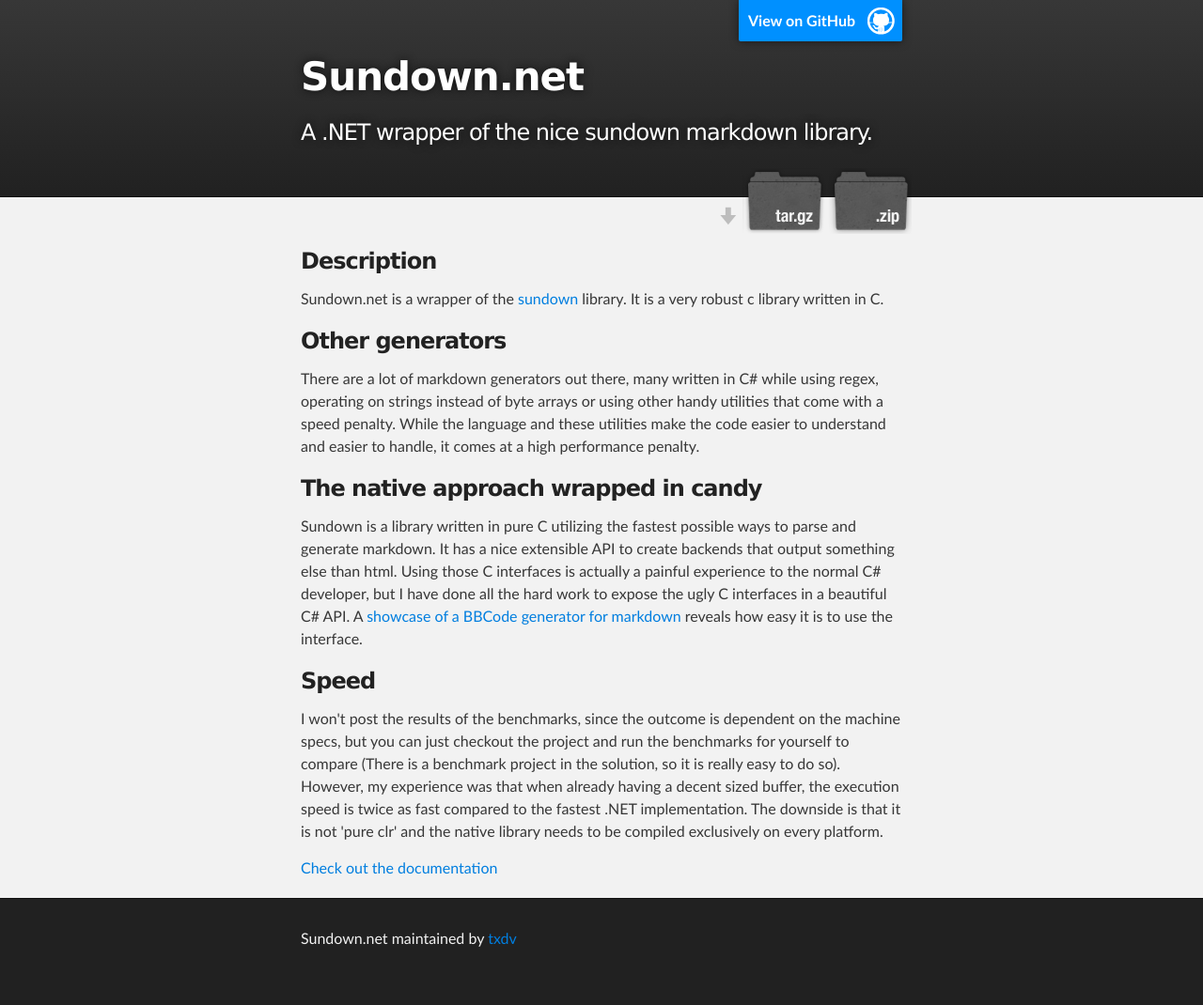
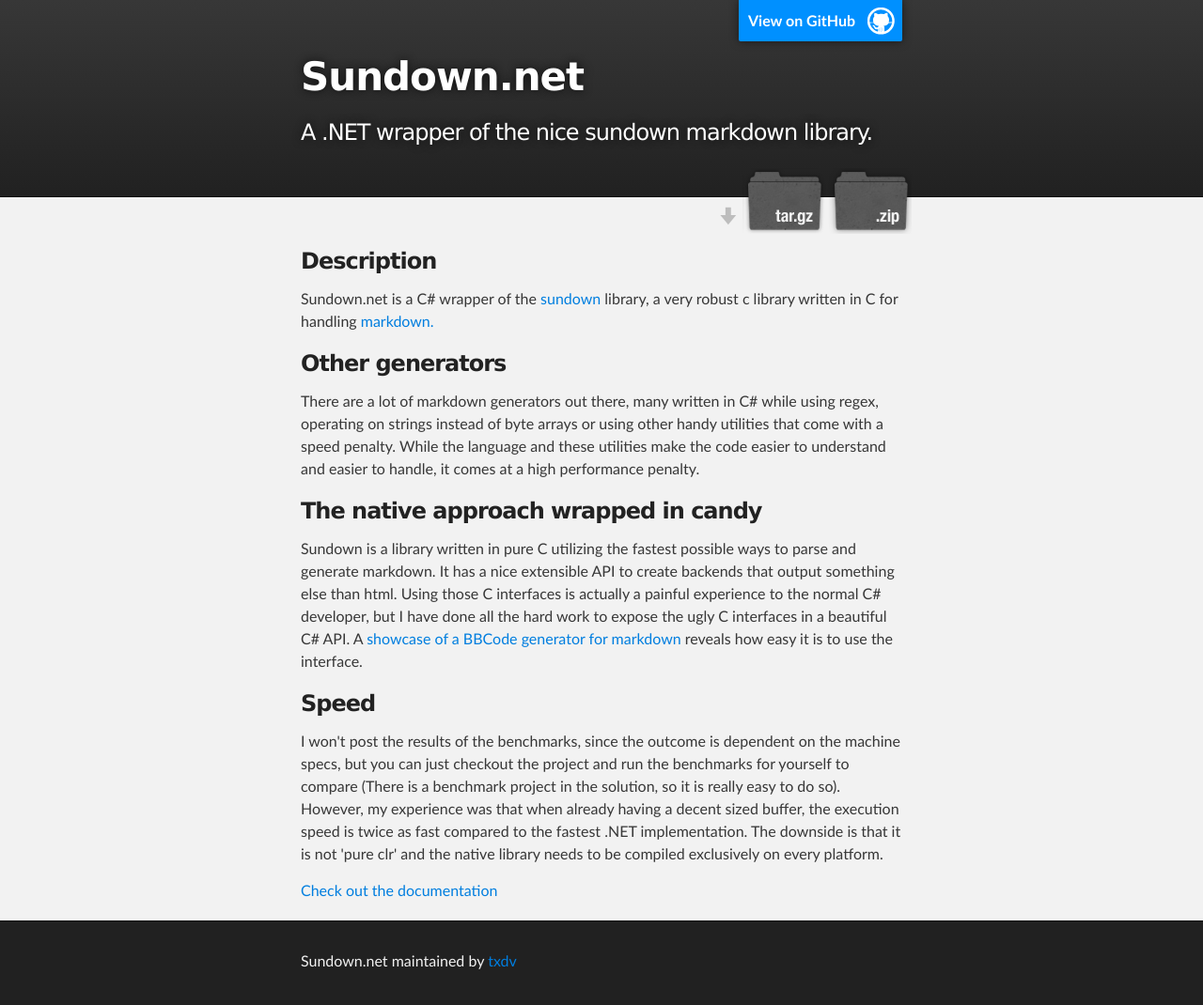
Before and after one commit to txdv/sundown.net, a Jekyll site: the page built from index.html, in a window 1280 px wide. Shown: the whole page at 94% size. Built offline with Jekyll 4.4.1, drawn with Linux system fonts in a browser that asks for light colours; before the commit the page ends 1046 px from its top, so only the background shows below that.

Commit message:
Make the description clearer.

```diff
--- a/index.html
+++ b/index.html
@@ -22,7 +22,7 @@
 <div id="main_content_wrap" class="outer">
   <section id="main_content" class="inner">
     <h3>Description</h3>
-    <p>Sundown.net is a wrapper of the <a href="https://github.com/vmg/sundown">sundown</a> library. It is a very robust c library written in C.</p>
+    <p>Sundown.net is a C# wrapper of the <a href="https://github.com/vmg/sundown">sundown</a> library, a very robust c library written in C for handling <a href="http://daringfireball.net/projects/markdown/">markdown.</a></p>
 
     <h3>Other generators</h3>
     <p>There are a lot of markdown generators out there, many written in C# while using regex, operating on strings instead of byte arrays or using other handy utilities that come with a speed penalty. While the language and these utilities make the code easier to understand and easier to handle, it comes at a high performance penalty.</p>
```
